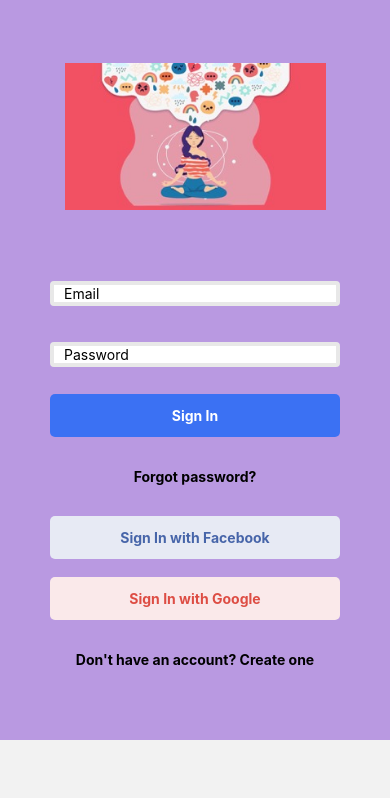
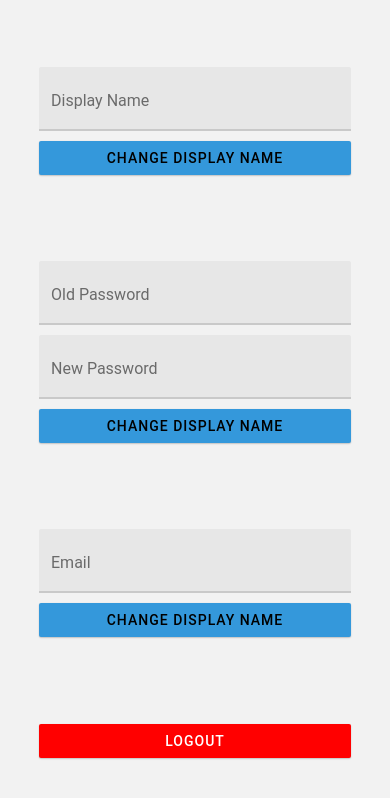
Before and after one commit to chrisanicolaou/happy-mind, a React Native app: screen /Settings in a window 390 px wide. Shown: the top 798 px of the page. Built offline with nearby package versions, Linux system fonts and the light colour scheme.

Commit message:
Creates index.js file in screens to allow cleaner imports into App.js. Adds and structures Settings Screen

```diff
--- a/App.js
+++ b/App.js
@@ -3,16 +3,29 @@ import { SafeAreaView, StyleSheet, Text } from "react-native";
 import { NavigationContainer, useNavigation } from "@react-navigation/native";
 import { Provider as PaperProvider, DefaultTheme } from "react-native-paper";
 import { createNativeStackNavigator } from "@react-navigation/native-stack";
-import LoginScreen from "./src/screens/LoginScreen";
-import HomepageScreen from "./src/screens/HomepageScreen";
-import SignUpScreen from "./src/screens/SignUpScreen";
-import PickInterestsScreen from "./src/screens/PickInterestsScreen";
-import HobbySwipeScreen from "./src/screens/HobbySwipeScreen";
-import GetActiveScreen from "./src/screens/GetActiveScreen";
-import MeditateScreen from "./src/screens/MeditateScreen";
+// import LoginScreen from "./src/screens/LoginScreen";
+// import HomepageScreen from "./src/screens/HomepageScreen";
+// import SignUpScreen from "./src/screens/SignUpScreen";
+// import PickInterestsScreen from "./src/screens/PickInterestsScreen";
+// import HobbySwipeScreen from "./src/screens/HobbySwipeScreen";
+// import GetActiveScreen from "./src/screens/GetActiveScreen";
+// import MeditateScreen from "./src/screens/MeditateScreen";
 import { UserContext } from "./src/utils/UserContext";
-import ForgotPasswordScreen from "./src/screens/ForgotPasswordScreen";
-import FitnessOptionsScreen from "./src/screens/FitnessOptionsScreen";
+// import ForgotPasswordScreen from "./src/screens/ForgotPasswordScreen";
+// import FitnessOptionsScreen from "./src/screens/FitnessOptionsScreen";
+// import SettingsScreen from "./src/screens/SettingsScreen";
+import {
+  ForgotPasswordScreen,
+  FitnessOptionsScreen,
+  SettingsScreen,
+  LoginScreen,
+  HomepageScreen,
+  SignUpScreen,
+  PickInterestsScreen,
+  HobbySwipeScreen,
+  GetActiveScreen,
+  MeditateScreen,
+} from "./src/screens/index";
 
 const Stack = createNativeStackNavigator();
 
@@ -37,7 +50,7 @@ const App = () => {
         <PaperProvider theme={theme}>
           <SafeAreaView style={styles.root}>
             <Stack.Navigator
-              initialRouteName="Login"
+              initialRouteName="Settings"
               screenOptions={{ headerShown: false }}
             >
               <Stack.Screen name="Login" component={LoginScreen} />
@@ -58,6 +71,7 @@ const App = () => {
                 name="FitnessOptions"
                 component={FitnessOptionsScreen}
               />
+              <Stack.Screen name="Settings" component={SettingsScreen} />
             </Stack.Navigator>
           </SafeAreaView>
         </PaperProvider>
--- /dev/null
+++ b/src/screens/SettingsScreen.jsx
@@ -0,0 +1,82 @@
+import {
+  KeyboardAvoidingView,
+  SafeAreaView,
+  StyleSheet,
+  Text,
+  View,
+} from "react-native";
+import React, { useState } from "react";
+import { Button, DefaultTheme, TextInput } from "react-native-paper";
+
+const SettingsScreen = () => {
+  const [newDisplayName, setNewDisplayName] = useState("");
+  const [oldPassword, setOldPassword] = useState("");
+  const [newPassword, setNewPassword] = useState("");
+  const [email, setNewEmail] = useState("");
+
+  return (
+    <SafeAreaView style={{ flex: 1 }}>
+      <View style={styles.container}>
+        <View style={styles.input}>
+          <TextInput
+            label="Display Name"
+            value={newDisplayName}
+            onChangeText={(text) => setNewDisplayName(text)}
+            style={styles.textInput}
+          />
+          <Button mode="contained">Change Display Name</Button>
+        </View>
+        <View style={styles.input}>
+          <TextInput
+            label="Old Password"
+            value={newDisplayName}
+            onChangeText={(text) => setNewDisplayName(text)}
+            style={styles.textInput}
+          />
+          <TextInput
+            label="New Password"
+            value={newDisplayName}
+            onChangeText={(text) => setNewDisplayName(text)}
+            style={styles.textInput}
+          />
+          <Button mode="contained">Change Display Name</Button>
+        </View>
+        <KeyboardAvoidingView
+          style={{ ...styles.input, marginBottom: "5%" }}
+          behavior={"height"}
+        >
+          <TextInput
+            label="Email"
+            value={newDisplayName}
+            onChangeText={(text) => setNewDisplayName(text)}
+            style={styles.textInput}
+          />
+          <Button mode="contained">Change Display Name</Button>
+        </KeyboardAvoidingView>
+        <View style={styles.input}>
+          <Button mode="contained" color="red">
+            Logout
+          </Button>
+        </View>
+      </View>
+    </SafeAreaView>
+  );
+};
+
+export default SettingsScreen;
+
+const styles = StyleSheet.create({
+  container: {
+    flex: 1,
+    flexDirection: "column",
+    justifyContent: "space-evenly",
+    paddingBottom: "5%",
+  },
+  input: {
+    paddingHorizontal: "10%",
+    marginVertical: "5%",
+  },
+  textInput: {
+    marginBottom: 10,
+  },
+});
--- /dev/null
+++ b/src/screens/index.js
@@ -0,0 +1,23 @@
+import ForgotPasswordScreen from "./ForgotPasswordScreen";
+import FitnessOptionsScreen from "./FitnessOptionsScreen";
+import SettingsScreen from "./SettingsScreen";
+import LoginScreen from "./LoginScreen";
+import HomepageScreen from "./HomepageScreen";
+import SignUpScreen from "./SignUpScreen";
+import PickInterestsScreen from "./PickInterestsScreen";
+import HobbySwipeScreen from "./HobbySwipeScreen";
+import GetActiveScreen from "./GetActiveScreen";
+import MeditateScreen from "./MeditateScreen";
+
+module.exports = {
+  ForgotPasswordScreen,
+  FitnessOptionsScreen,
+  SettingsScreen,
+  LoginScreen,
+  HomepageScreen,
+  SignUpScreen,
+  PickInterestsScreen,
+  HobbySwipeScreen,
+  GetActiveScreen,
+  MeditateScreen,
+};
```
